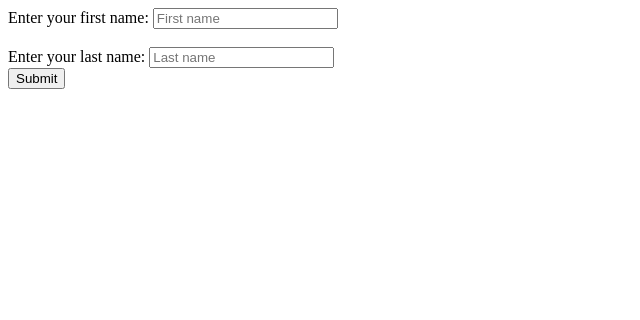
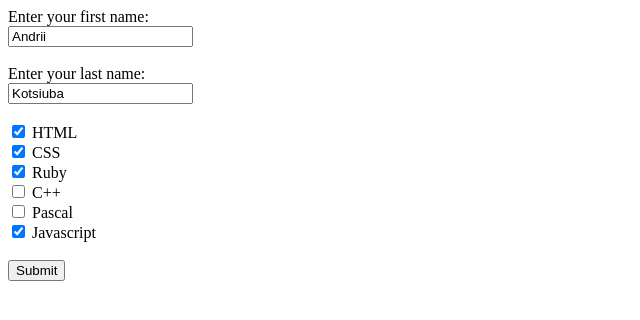
Before and after one commit to AndriiKot/HTML-test-forms, a plain HTML site: page index.html in a window 1280 px wide. Shown: the whole page, without its empty margins (0-640 px from the left). Drawn offline with Linux system fonts and the light colour scheme.

Commit message:
Add checkboxs

```diff
--- a/index.html
+++ b/index.html
@@ -9,10 +9,23 @@
 <body>
 
   <form action="#">
-    <label for="first_name">Enter your first name:</label>
-    <input type="text" id="first_name" placeholder="First name"><br><br>
-    <label for="last_name">Enter your last name:</label>
-    <input type="text" id="last_name" placeholder="Last name"><br>
+    <label for="first_name">Enter your first name:</label><br>
+    <input type="text" id="first_name" value="Andrii"><br><br>
+    <label for="last_name">Enter your last name:</label><br>
+    <input type="text" id="last_name" value="Kotsiuba"><br><br>
+
+    <input type="checkbox" id="HTML" name="HTML" value="html" checked>
+    <lable>HTML</lable><br>
+    <input type="checkbox" id="CSS" name="CSS" value="css" checked>
+    <label for="CSS">CSS</label><br>
+    <input type="checkbox" id="Ruby" name="Ruby" value="Ruby" checked>
+    <label for="Ruby">Ruby</label><br>
+    <input type="checkbox" id="C" name="C" value="C">
+    <label for="C">C++</label><br>
+    <input type="checkbox" id="Pascal" name="Pascal" value="pascal">
+    <label for="Pascal">Pascal</label><br>
+    <input type="checkbox" id="Javascript" name="Javascript" value="Javascript" checked>
+    <label for="Javascript">Javascript</label><br><br>
     <input type="submit">
   </form>
 </body>
```
